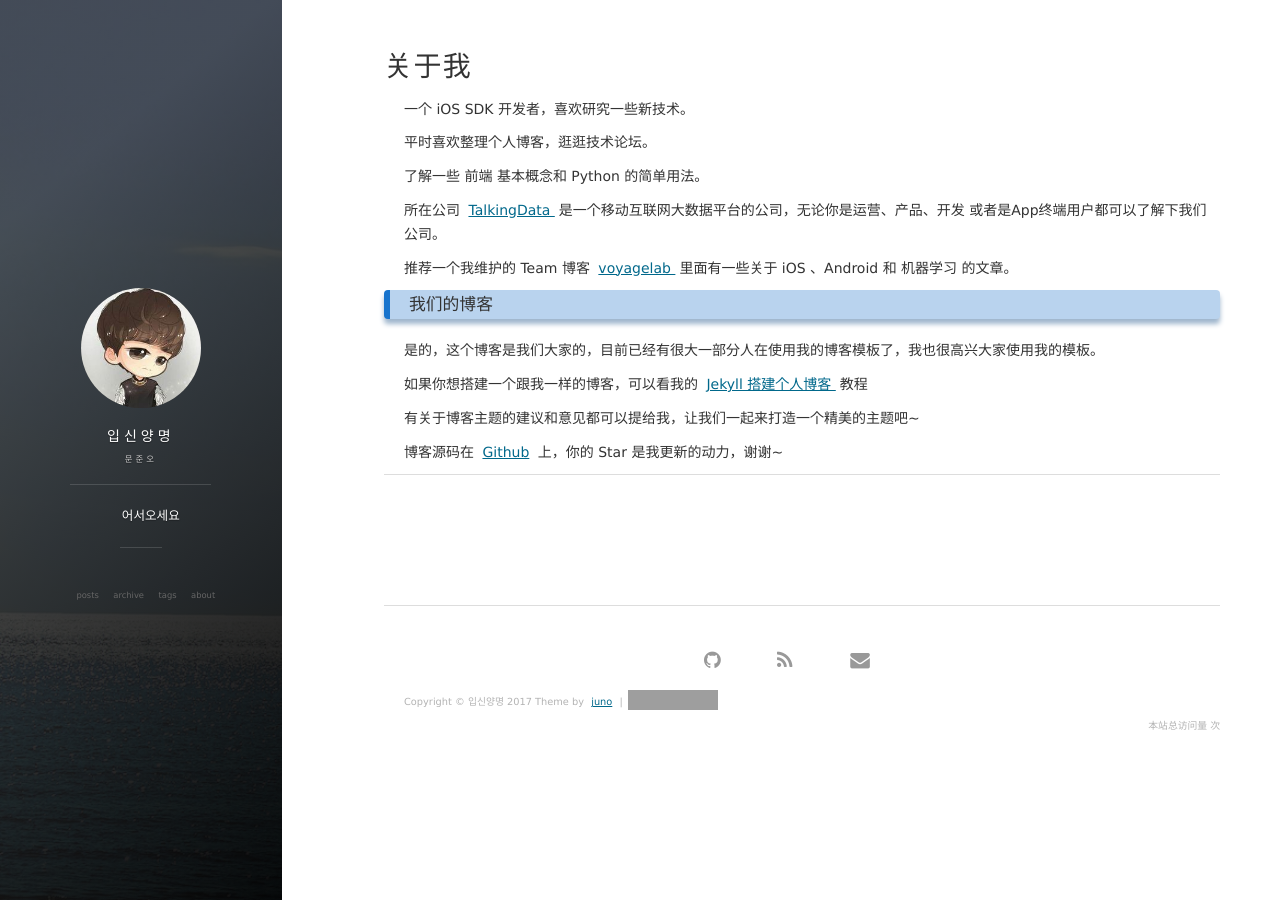
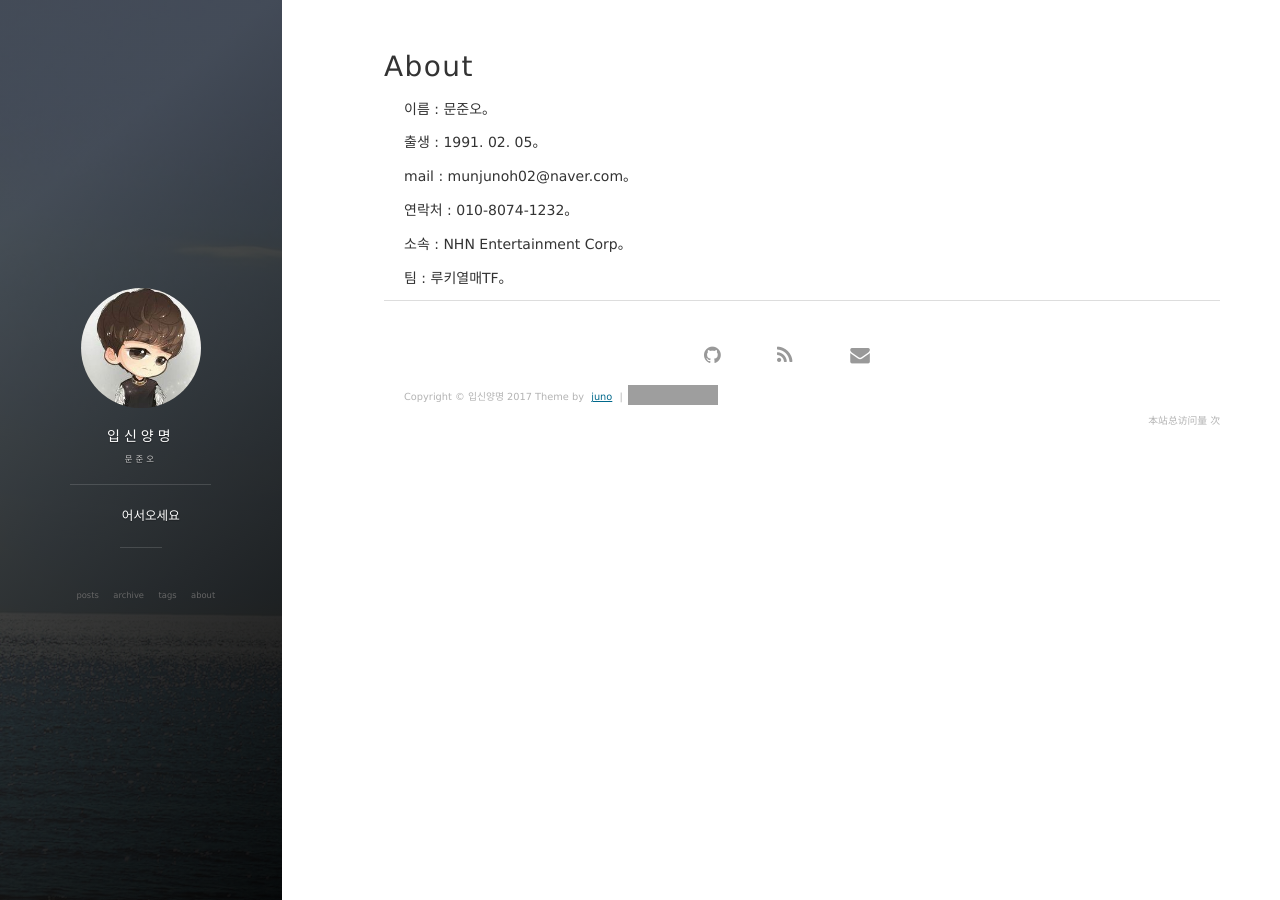
Before and after one commit to munjunoh02/munjunoh02.github.io, a Jekyll site: the page built from about.md, in a window 1280 px wide. Built offline with Jekyll 4.4.1, drawn with Linux system fonts in a browser that asks for light colours; nearby versions of some CDN libraries; comment, search, counter and statistics services are not loaded; grey boxes are pictures that could not be loaded.

Commit message:
change design

```diff
--- a/about.md
+++ b/about.md
@@ -1,45 +1,17 @@
 ---
 layout: page
-title: 关于我
+title: About
 ---
 
-一个 iOS SDK 开发者，喜欢研究一些新技术。
+이름 : 문준오。
 <p>
-平时喜欢整理个人博客，逛逛技术论坛。
+출생 : 1991. 02. 05。
 <p>
-了解一些 前端 基本概念和 Python 的简单用法。
-
+mail : munjunoh02@naver.com。
 <p>
-
-所在公司
-<a target="_blank" href="https://www.talkingdata.com/"> TalkingData </a>
-是一个移动互联网大数据平台的公司，无论你是运营、产品、开发 或者是App终端用户都可以了解下我们公司。
+연락처 : 010-8074-1232。
 <p>
-
-推荐一个我维护的 Team 博客
-<a target="_blank" href="http://talkingdata.me/"> voyagelab </a>
-里面有一些关于 iOS 、Android 和 机器学习 的文章。
-
+소속 : NHN Entertainment Corp。
 <p>
-
-<h3> 我们的博客 </h3>
-
+팀 : 루키열매TF。
 <p>
-
-是的，这个博客是我们大家的，目前已经有很大一部分人在使用我的博客模板了，我也很高兴大家使用我的模板。
-
-<p>
-
-如果你想搭建一个跟我一样的博客，可以看我的
-<a href="/2016/10/jekyll_tutorials1/"> Jekyll 搭建个人博客 </a>
-教程
-
-<p>
-
-有关于博客主题的建议和意见都可以提给我，让我们一起来打造一个精美的主题吧~
-
-<p>
-
-博客源码在 <a target="_blank" href='https://github.com/leopardpan/leopardpan.github.io/'>Github</a> 上，你的 Star 是我更新的动力，谢谢~
-
-{% include comments.html %}
--- a/archive.html
+++ b/archive.html
@@ -1,7 +1,7 @@
 ---
 layout: page
 title : index
-header : index
+header : archive
 group: navigation
 ---
 {% include JB/setup %}
--- a/tags.html
+++ b/tags.html
@@ -1,7 +1,7 @@
 ---
 layout: page
 title:
-header: 태그
+header: tags
 group: navigation
 ---
 {% include JB/setup %}
```
